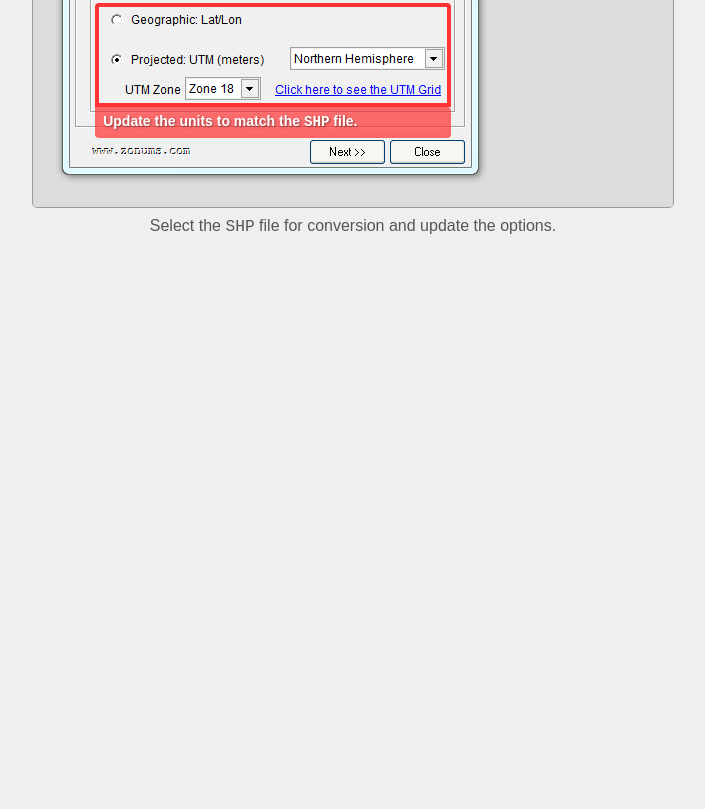
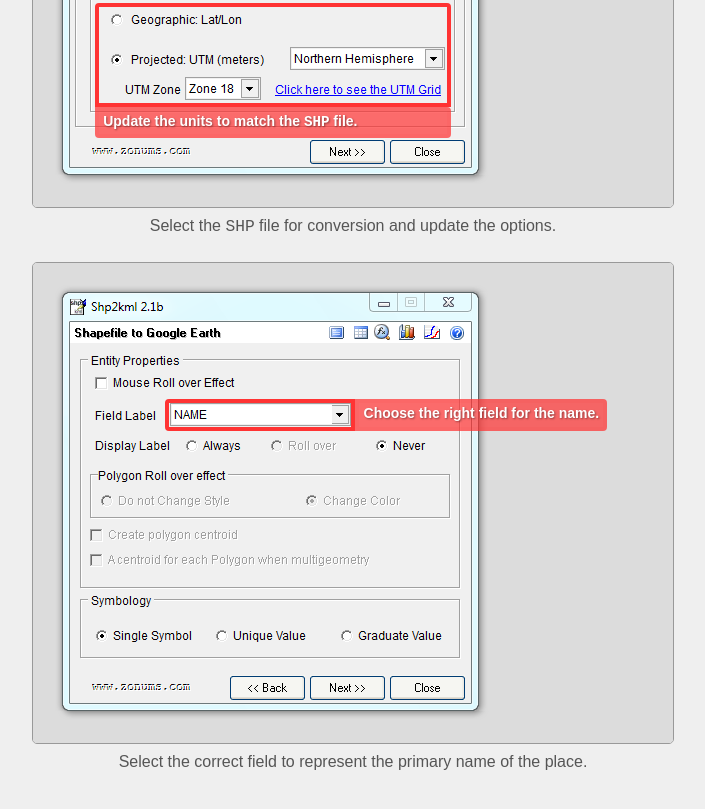
Before and after one commit to marochko/shp-to-kml-to-mysql, a plain HTML site: page index.html in a window 1280 px wide. Shown: the part 419-1228 px from the top of the page, without its empty margins (287-992 px from the left). Before the commit the page ends 800 px from the top, so only its background shows below. Drawn offline with Linux system fonts and the light colour scheme.

Commit message:
Added step 2.

```diff
--- a/css/tutorial.css
+++ b/css/tutorial.css
@@ -207,3 +207,12 @@ h1 {
   height: 90px;
   width: 340px;
 }
+
+.name-field {
+  left: 133px;
+  top: 137px;
+}
+
+.name-field .overlay-box {
+  width: 174px;
+}
--- a/index.html
+++ b/index.html
@@ -22,6 +22,15 @@
         </div>
       </figure>
     </li>
+    <li id="step-2">
+      <figure class="step">
+        <div class="step-img-wrap"><img class="step-img" src="images/shp-to-kml-2.png" alt=""></div>
+        <figcaption class="step-caption">Select the correct field to represent the primary name of the place.</figcaption>
+        <ol class="overlays">
+          <li class="overlay name-field"><i class="overlay-box">&nbsp;</i><span class="overlay-text">Choose the right field for the name.</span></li>
+        </div>
+      </figure>
+    </li>
   </ol>
 </body>
 </html>
```
